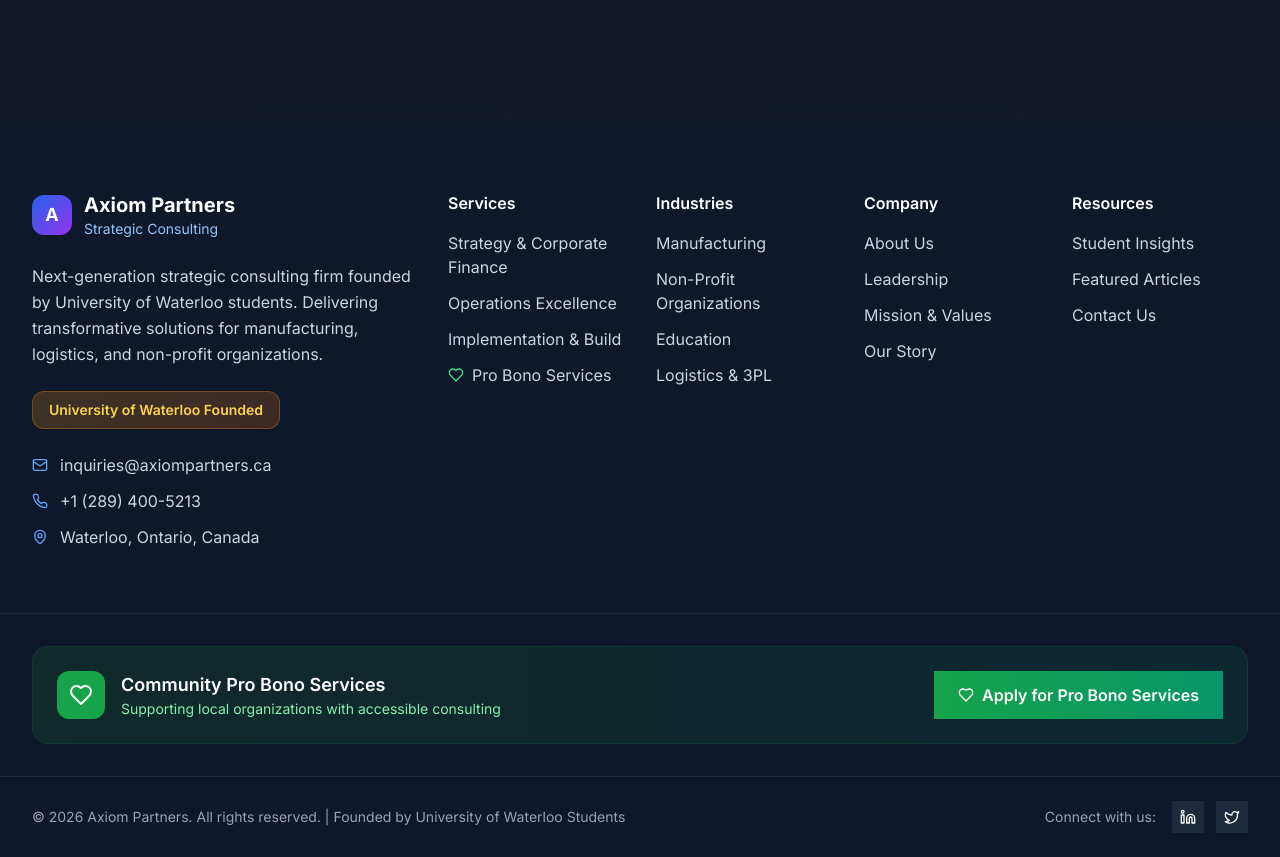
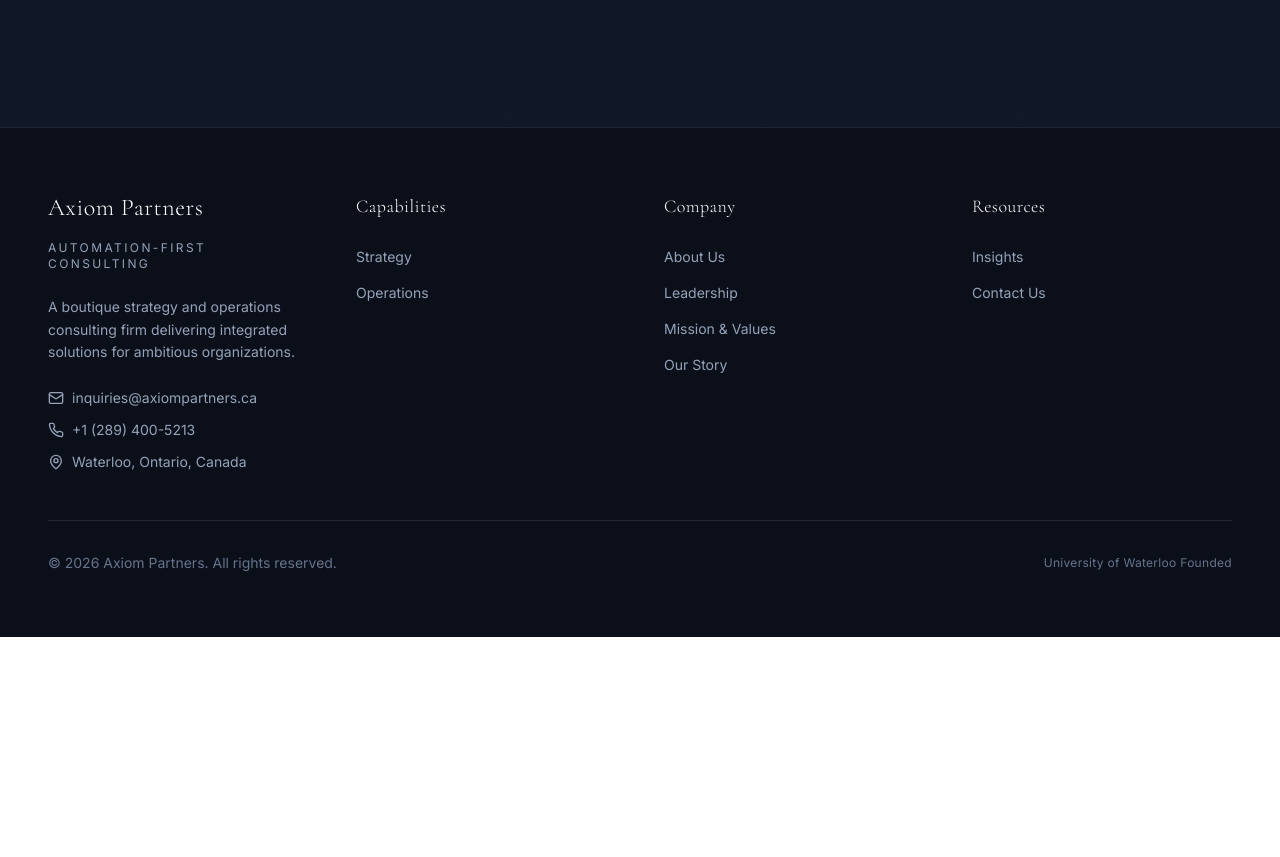
Before and after one commit to wlerouxaxiom/Axiom-Partners-Website, a Next.js app: page / in a window 1280 px wide. Shown: the part 1981-2838 px from the top of the page. After the commit the page ends 2618 px from the top, so only its background shows below. Built offline with nearby package versions, Linux system fonts and the light colour scheme.

Commit message:
Update Footer.tsx

```diff
--- a/components/ui/Footer.tsx
+++ b/components/ui/Footer.tsx
@@ -1,181 +1,165 @@
+'use client';
+
 import React from 'react';
 import Link from 'next/link';
-import { Mail, Phone, MapPin, Heart, Linkedin, Twitter, Facebook } from 'lucide-react';
+import { Mail, Phone, MapPin } from 'lucide-react';
 
-const Footer = () => {
-  const currentYear = new Date().getFullYear();
-
-  const footerSections = [
-    {
-      title: 'Services',
-      links: [
-        { name: 'Strategy & Corporate Finance', href: '/capabilities/strategy' },
-        { name: 'Operations Excellence', href: '/capabilities/operations' },
-        { name: 'Implementation & Build', href: '/capabilities/implementation' },
-        { name: 'Pro Bono Services', href: '/contact', icon: Heart },
-      ]
-    },
-    {
-      title: 'Industries',
-      links: [
-        { name: 'Manufacturing', href: '/industries/manufacturing' },
-        { name: 'Non-Profit Organizations', href: '/industries/non-profit' },
-        { name: 'Education', href: '/industries/education' },
-        { name: 'Logistics & 3PL', href: '/industries/logistics' },
-      ]
-    },
-    {
-      title: 'Company',
-      links: [
-        { name: 'About Us', href: '/about' },
-        { name: 'Leadership', href: '/about/leadership' },
-        { name: 'Mission & Values', href: '/about/mission' },
-        { name: 'Our Story', href: '/about/history' },
-      ]
-    },
-    {
-      title: 'Resources',
-      links: [
-        { name: 'Student Insights', href: '/insights' },
-        { name: 'Featured Articles', href: '/insights/articles' },
-        { name: 'Contact Us', href: '/contact' },
-      ]
-    }
-  ];
-
+export default function Footer() {
   return (
-    <footer className="bg-slate-900 text-white">
-      {/* Main Footer Content */}
-      <div className="max-w-7xl mx-auto px-4 sm:px-6 lg:px-8 py-16">
-        <div className="grid grid-cols-1 md:grid-cols-2 lg:grid-cols-6 gap-8">
+    <footer className="relative bg-[#0B0F1A] text-white border-t border-white/10">
+      <div className="max-w-7xl mx-auto px-6 sm:px-8 lg:px-12 py-16">
+        <div className="grid grid-cols-1 md:grid-cols-2 lg:grid-cols-4 gap-12 mb-12">
           {/* Company Info */}
-          <div className="lg:col-span-2">
-            <Link href="/" className="flex items-center space-x-3 mb-6">
-              <div className="w-10 h-10 bg-gradient-to-br from-blue-600 to-purple-600 rounded-xl flex items-center justify-center">
-                <span className="text-white font-bold text-lg">A</span>
-              </div>
-              <div className="flex flex-col">
-                <span className="font-bold text-xl text-white">Axiom Partners</span>
-                <span className="text-sm text-blue-300">Strategic Consulting</span>
-              </div>
-            </Link>
-
-            <p className="text-slate-300 mb-6 leading-relaxed">
-              Next-generation strategic consulting firm founded by University of Waterloo students.
-              Delivering transformative solutions for manufacturing, logistics, and non-profit organizations.
+          <div>
+            <h3
+              className="text-2xl font-light mb-4 tracking-wide"
+              style={{ fontFamily: "'Cormorant Garamond', serif" }}
+            >
+              Axiom Partners
+            </h3>
+            <p className="text-xs tracking-[0.2em] text-slate-400 mb-6">
+              AUTOMATION-FIRST CONSULTING
             </p>
-
-            {/* University of Waterloo Badge */}
-            <div className="inline-flex items-center px-4 py-2 bg-gradient-to-r from-amber-500/20 to-orange-500/20 rounded-xl border border-amber-500/30 mb-6">
-              <span className="text-amber-300 font-semibold text-sm">
-                University of Waterloo Founded
-              </span>
-            </div>
+            <p className="text-sm text-slate-400 leading-relaxed mb-6">
+              A boutique strategy and operations consulting firm delivering integrated solutions for ambitious organizations.
+            </p>
 
             {/* Contact Info */}
             <div className="space-y-3">
-              <div className="flex items-center space-x-3">
-                <Mail className="w-4 h-4 text-blue-400" />
-                <a href="mailto:inquiries@axiompartners.ca" className="text-slate-300 hover:text-white transition-colors">
+              <a
+                href="mailto:inquiries@axiompartners.ca"
+                className="flex items-center gap-2 text-sm text-slate-400 hover:text-white transition-colors"
+              >
+                <Mail className="w-4 h-4" />
                 inquiries@axiompartners.ca
               </a>
-              </div>
-              <div className="flex items-center space-x-3">
-                <Phone className="w-4 h-4 text-blue-400" />
-                <a href="tel:+12894005213" className="text-slate-300 hover:text-white transition-colors">
+              <a
+                href="tel:+12894005213"
+                className="flex items-center gap-2 text-sm text-slate-400 hover:text-white transition-colors"
+              >
+                <Phone className="w-4 h-4" />
                 +1 (289) 400-5213
               </a>
-              </div>
-              <div className="flex items-center space-x-3">
-                <MapPin className="w-4 h-4 text-blue-400" />
-                <span className="text-slate-300">Waterloo, Ontario, Canada</span>
+              <div className="flex items-center gap-2 text-sm text-slate-400">
+                <MapPin className="w-4 h-4" />
+                Waterloo, Ontario, Canada
               </div>
             </div>
           </div>
 
-          {/* Footer Links */}
-          {footerSections.map((section) => (
-            <div key={section.title}>
-              <h3 className="font-semibold text-white mb-4">{section.title}</h3>
+          {/* Capabilities */}
+          <div>
+            <h4
+              className="text-lg font-light mb-6 tracking-wide"
+              style={{ fontFamily: "'Cormorant Garamond', serif" }}
+            >
+              Capabilities
+            </h4>
             <ul className="space-y-3">
-                {section.links.map((link) => (
-                  <li key={link.name}>
+              <li>
                 <Link
-                      href={link.href}
-                      className="flex items-center text-slate-300 hover:text-white transition-colors group"
+                  href="/capabilities/strategy"
+                  className="text-sm text-slate-400 hover:text-white transition-colors"
                 >
-                      {link.icon && <link.icon className="w-4 h-4 mr-2 text-green-400" />}
-                      <span className="group-hover:translate-x-1 transition-transform duration-200">
-                        {link.name}
-                      </span>
+                  Strategy
                 </Link>
               </li>
-                ))}
+              <li>
+                <Link
+                  href="/capabilities/operations"
+                  className="text-sm text-slate-400 hover:text-white transition-colors"
+                >
+                  Operations
+                </Link>
+              </li>
             </ul>
           </div>
-          ))}
+
+          {/* Company */}
+          <div>
+            <h4
+              className="text-lg font-light mb-6 tracking-wide"
+              style={{ fontFamily: "'Cormorant Garamond', serif" }}
+            >
+              Company
+            </h4>
+            <ul className="space-y-3">
+              <li>
+                <Link
+                  href="/about"
+                  className="text-sm text-slate-400 hover:text-white transition-colors"
+                >
+                  About Us
+                </Link>
+              </li>
+              <li>
+                <Link
+                  href="/about/leadership"
+                  className="text-sm text-slate-400 hover:text-white transition-colors"
+                >
+                  Leadership
+                </Link>
+              </li>
+              <li>
+                <Link
+                  href="/about/mission"
+                  className="text-sm text-slate-400 hover:text-white transition-colors"
+                >
+                  Mission & Values
+                </Link>
+              </li>
+              <li>
+                <Link
+                  href="/about/history"
+                  className="text-sm text-slate-400 hover:text-white transition-colors"
+                >
+                  Our Story
+                </Link>
+              </li>
+            </ul>
+          </div>
+
+          {/* Resources */}
+          <div>
+            <h4
+              className="text-lg font-light mb-6 tracking-wide"
+              style={{ fontFamily: "'Cormorant Garamond', serif" }}
+            >
+              Resources
+            </h4>
+            <ul className="space-y-3">
+              <li>
+                <Link
+                  href="/insights"
+                  className="text-sm text-slate-400 hover:text-white transition-colors"
+                >
+                  Insights
+                </Link>
+              </li>
+              <li>
+                <Link
+                  href="/contact"
+                  className="text-sm text-slate-400 hover:text-white transition-colors"
+                >
+                  Contact Us
+                </Link>
+              </li>
+            </ul>
           </div>
         </div>
 
-      {/* Pro Bono Highlight Section */}
-      <div className="border-t border-slate-800">
-        <div className="max-w-7xl mx-auto px-4 sm:px-6 lg:px-8 py-8">
-          <div className="bg-gradient-to-r from-green-900/30 to-emerald-900/30 rounded-2xl p-6 border border-green-800/30">
-            <div className="flex flex-col md:flex-row items-center justify-between">
-              <div className="flex items-center space-x-4 mb-4 md:mb-0">
-                <div className="w-12 h-12 bg-green-600 rounded-xl flex items-center justify-center">
-                  <Heart className="w-6 h-6 text-white" />
-                </div>
-                <div>
-                  <h3 className="text-lg font-semibold text-white">Community Pro Bono Services</h3>
-                  <p className="text-green-300 text-sm">Supporting local organizations with accessible consulting</p>
-                </div>
-              </div>
-              <Link
-                href="/contact"
-                className="inline-flex items-center px-6 py-3 bg-gradient-to-r from-green-600 to-emerald-600 text-white rounded-lg hover:from-green-700 hover:to-emerald-700 transition-all duration-300 font-semibold"
-              >
-                <Heart className="w-4 h-4 mr-2" />
-                Apply for Pro Bono Services
-              </Link>
-            </div>
-          </div>
-        </div>
-      </div>
-
-      {/* Bottom Footer */}
-      <div className="border-t border-slate-800">
-        <div className="max-w-7xl mx-auto px-4 sm:px-6 lg:px-8 py-6">
-          <div className="flex flex-col md:flex-row justify-between items-center">
-            <div className="text-slate-400 text-sm mb-4 md:mb-0">
-              © {currentYear} Axiom Partners. All rights reserved. | Founded by University of Waterloo Students
-            </div>
-
-            {/* Social Links */}
-            <div className="flex items-center space-x-4">
-              <span className="text-slate-400 text-sm">Connect with us:</span>
-              <div className="flex space-x-3">
-                <a
-                  href="https://linkedin.com/company/axiom-partners"
-                  className="w-8 h-8 bg-slate-800 rounded-lg flex items-center justify-center hover:bg-blue-600 transition-colors"
-                  aria-label="LinkedIn"
-                >
-                  <Linkedin className="w-4 h-4" />
-                </a>
-                <a
-                  href="https://twitter.com/axiompartners"
-                  className="w-8 h-8 bg-slate-800 rounded-lg flex items-center justify-center hover:bg-blue-400 transition-colors"
-                  aria-label="Twitter"
-                >
-                  <Twitter className="w-4 h-4" />
-                </a>
-              </div>
-            </div>
+        {/* Bottom Bar */}
+        <div className="pt-8 border-t border-white/10">
+          <div className="flex flex-col sm:flex-row justify-between items-center gap-4">
+            <p className="text-sm text-slate-500">
+              © {new Date().getFullYear()} Axiom Partners. All rights reserved.
+            </p>
+            <p className="text-xs text-slate-500 tracking-wide">
+              University of Waterloo Founded
+            </p>
           </div>
         </div>
       </div>
     </footer>
   );
-};
-
-export default Footer;
+}
```
Lines whose indentation alone changed are shown as unchanged.
